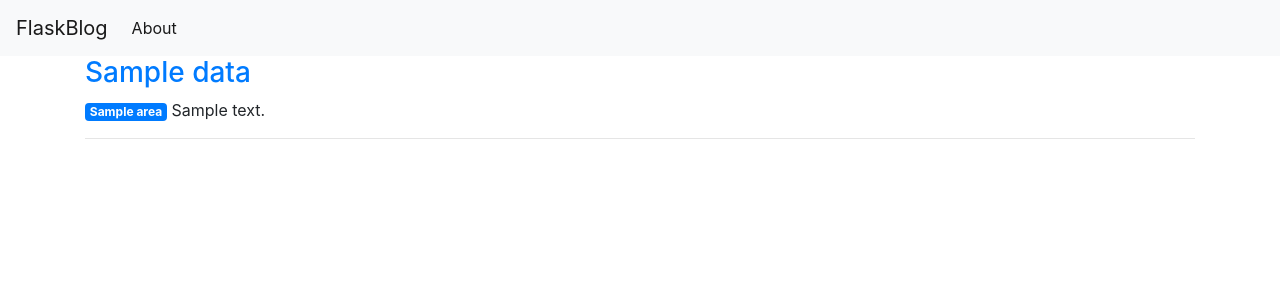
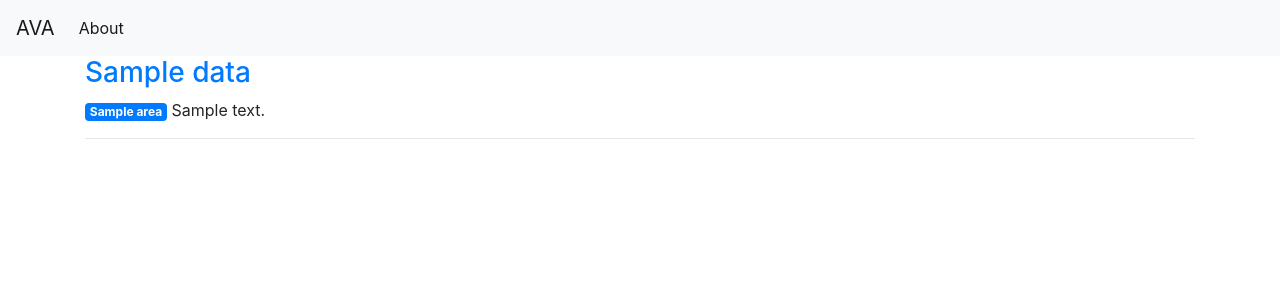
Before and after one commit to Patrick448/databases-sample-app, a Flask app: template templates/index.html in a window 1280 px wide. Shown: the top 300 px of the page. Run offline with Flask 2, Linux system fonts and the light colour scheme; the template is opened without the code that fills it: most values are stand-ins (such as "Sample title", 1, 10 or a date in 2020); some libraries are stand-ins or nearby versions.

Commit message:
Update index.html

```diff
--- a/templates/index.html
+++ b/templates/index.html
@@ -13,7 +13,7 @@
   </head>
   <body>
     <nav class="navbar navbar-expand-md navbar-light bg-light">
-        <a class="navbar-brand" href="{{ url_for('index')}}">FlaskBlog</a>
+        <a class="navbar-brand" href="{{ url_for('index')}}">AVA</a>
         <button class="navbar-toggler" type="button" data-toggle="collapse" data-target="#navbarNav" aria-controls="navbarNav" aria-expanded="false" aria-label="Toggle navigation">
             <span class="navbar-toggler-icon"></span>
         </button>
```
